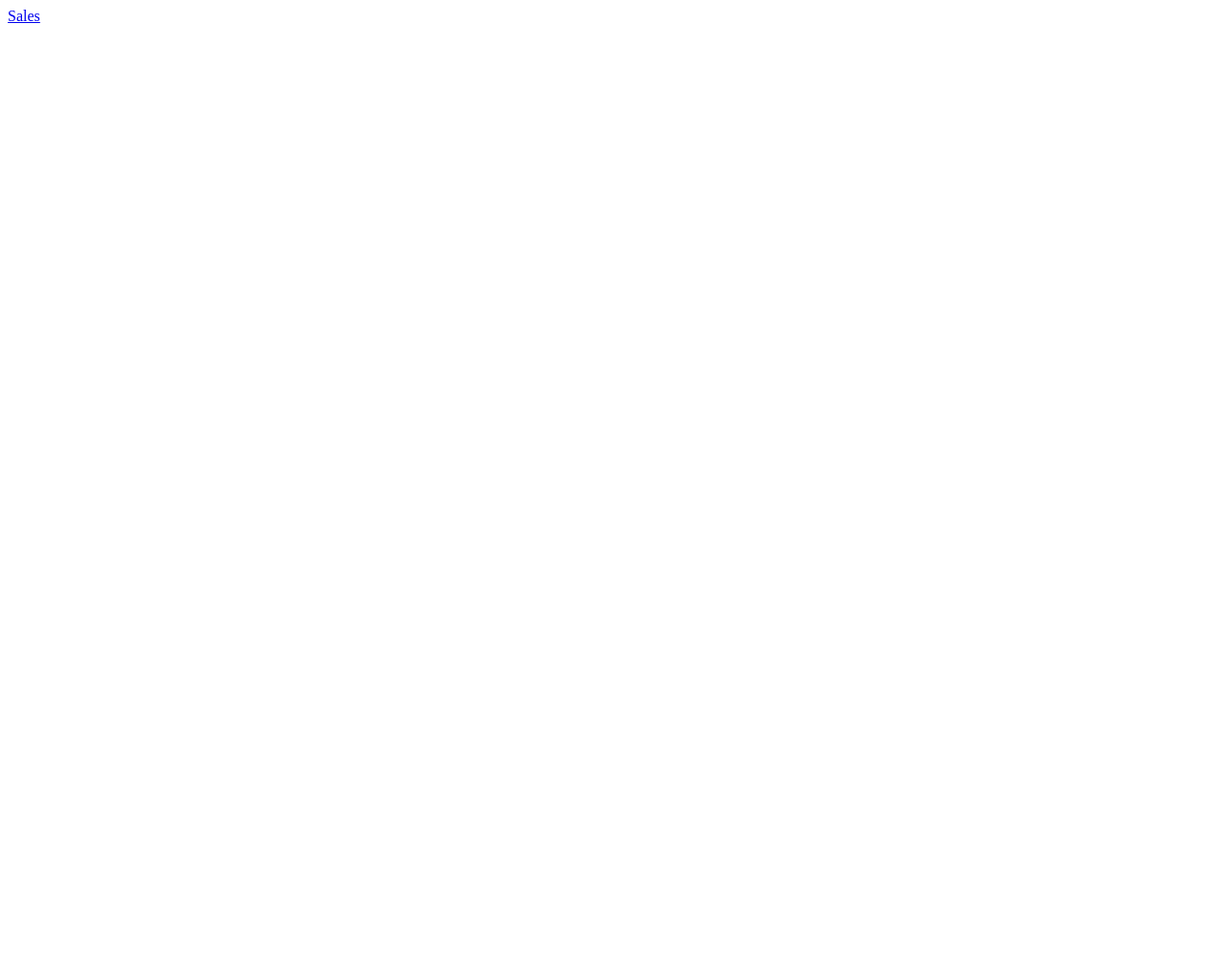
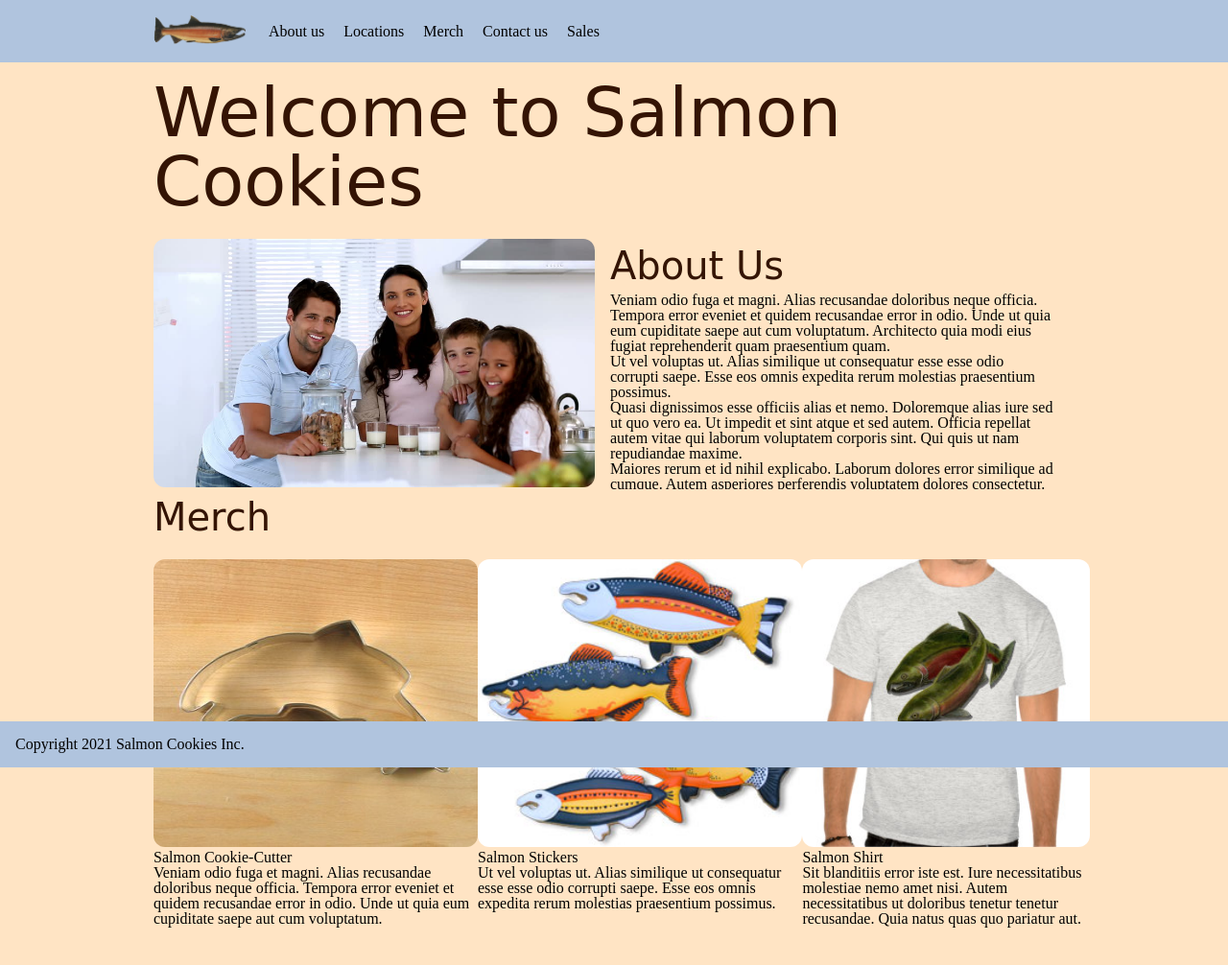
Before and after one commit to AoifeWM/cookie-stand, a plain HTML site: page index.html in a window 1280 px wide. Shown: the whole page at 96% size. Before the commit the page ends 800 px from the top, so only its background shows below. Drawn offline with Linux system fonts and the light colour scheme.

Commit message:
added filler text and images to index.html, added styles to style.css for index.html and sales.html.

```diff
--- a/app/app.js
+++ b/app/app.js
@@ -3,8 +3,6 @@
 let hours;
 let locationsArray;
 let salesCurve;
-
-initSalesPage();
 
 function initSalesPage(){
     initVars();
--- a/index.html
+++ b/index.html
@@ -2,11 +2,100 @@
 <html lang="en">
 <head>
     <meta charset="UTF-8">
-    <meta http-equiv="X-UA-Compatible" content="IE=edge">
-    <meta name="viewport" content="width=device-width, initial-scale=1.0">
-    <title>Document</title>
+    <title>Salmon Cookies - Home</title>
+    <link rel="stylesheet" href="styles/reset.css">
+    <link rel="stylesheet" href="styles/style.css">
 </head>
 <body>
-    <a href="sales.html">Sales</a>
+    <header>
+        <nav>
+            <a href="index.html"><img src="img/salmon.png" alt="Welcome to Salmon Cookies!"></a>
+            <ul>
+                <li><a href="#about">About us</a></li>
+                <li><a href="#locations">Locations</a></li>
+                <li><a href="#merch">Merch</a></li>
+                <li><a href="#contact">Contact us</a></li>
+                <li><a href="sales.html">Sales</a></li>
+            </ul>
+        </nav>
+    </header>
+    <main>
+        <div id="title">
+            <h1>Welcome to Salmon Cookies</h1>
+        </div>
+        <div id="about">
+            <img src="img/family.jpg" alt="The Founders">
+            <article>
+                <h2>About Us</h3>
+                <section>
+                    Veniam odio fuga et magni. Alias recusandae doloribus neque officia. Tempora error eveniet et quidem recusandae error in odio. Unde ut quia eum cupiditate saepe aut cum voluptatum. Architecto quia modi eius fugiat reprehenderit quam praesentium quam. <br>
+                    Ut vel voluptas ut. Alias similique ut consequatur esse esse odio corrupti saepe. Esse eos omnis expedita rerum molestias praesentium possimus. <br>
+                    Quasi dignissimos esse officiis alias et nemo. Doloremque alias iure sed ut quo vero ea. Ut impedit et sint atque et sed autem. Officia repellat autem vitae qui laborum voluptatem corporis sint. Qui quis ut nam repudiandae maxime. <br>
+                    Maiores rerum et id nihil explicabo. Laborum dolores error similique ad cumque. Autem asperiores perferendis voluptatem dolores consectetur. Ut repellendus qui corrupti minima et. Ex voluptatem cupiditate temporibus quia aut eum eius excepturi. At accusamus iste dolor adipisci ipsam commodi repellendus iure. <br>
+
+                </section>
+            </article>
+        </div>
+        <div id="locations">
+            <article>
+                <img src="" alt="">
+                <p></p>
+            </article>
+            <article>
+                <img src="" alt="">
+                <p></p>
+            </article>
+            <article>
+                <img src="" alt="">
+                <p></p>
+            </article>
+            <article>
+                <img src="" alt="">
+                <p></p>
+            </article>
+            <article>
+                <img src="" alt="">
+                <p></p>
+            </article>
+        </div>
+        <div>
+            <h2 id="merchh2">Merch</h2>
+            <div id="merch">
+                <article>
+                    <img src="img/cutter.jpg" alt="Cookie Cutter">
+                    <h4>
+                        Salmon Cookie-Cutter
+                    </h4>
+                    <p>
+                        Veniam odio fuga et magni. Alias recusandae doloribus neque officia. Tempora error eveniet et quidem recusandae error in odio. Unde ut quia eum cupiditate saepe aut cum voluptatum.
+                    </p>
+                </article>
+                <article>
+                    <img src="img/fish.jpg" alt="Salmon Stickers">
+                    <h4>
+                        Salmon Stickers
+                    </h4>
+                    <p>
+                        Ut vel voluptas ut. Alias similique ut consequatur esse esse odio corrupti saepe. Esse eos omnis expedita rerum molestias praesentium possimus.
+                    </p>
+                </article>
+                <article>
+                    <img src="img/shirt.jpg" alt="Salmon Cookies Shirt">
+                    <h4>
+                        Salmon Shirt
+                    </h4>
+                    <p>
+                        Sit blanditiis error iste est. Iure necessitatibus molestiae nemo amet nisi. Autem necessitatibus ut doloribus tenetur tenetur recusandae. Quia natus quas quo pariatur aut.
+                    </p>
+                </article>
+            </div>
+        </div>
+        <div id="contact">
+            <p></p>
+        </div>
+    </main>
+    <footer>
+        <p>Copyright 2021 Salmon Cookies Inc.</p>
+    </footer>
 </body>
 </html>
--- a/styles/style.css
+++ b/styles/style.css
@@ -0,0 +1,162 @@
+* {
+    box-sizing: border-box;
+}
+
+body {
+    background-color: bisque;
+}
+
+#about img {
+    width: 460px;
+}
+
+header {
+    width: 100%;
+    background-color: lightsteelblue;
+    position: sticky;
+    top: 0;
+    z-index: 1;
+}
+
+h2 {
+    padding-top: 0.5rem;
+    font-size: 2.5rem;
+    font-family: 'Lobster', cursive;
+    padding-bottom: 0.5rem;
+    color: rgb(52, 20, 4);
+}
+
+header nav {
+    padding: 1rem 0;
+    display: flex;
+    align-items: center;
+}
+
+main, header nav {
+    margin: 0 auto;
+    width: 960px;
+}
+
+header img{
+    border-radius: 0.5rem;
+    width: 96px;
+}
+
+header ul {
+    margin-left: 1rem;
+}
+
+header ul li {
+    display: inline-block;
+}
+header ul li a {
+    padding: 0.5rem;
+    text-decoration: none;
+    color: black;
+}
+header ul li a:hover {
+    color: green;
+}
+
+main {
+    display: flex;
+    justify-content: space-between;
+    flex-wrap: wrap;
+}
+
+main img {
+    margin-top: 1rem;
+    border-radius: 0.75rem;
+}
+
+#title {
+    width: 960;
+    margin-left: auto;
+    margin-right: auto;
+    padding-top: 1rem;
+}
+
+#title h1{
+    font-size: 4.5rem;
+    font-family: 'Lobster', cursive;
+    padding-bottom: 0.5rem;
+    color: rgb(52, 20, 4);
+}
+
+#merch {
+    display: flex;
+    width: 960px;
+    justify-content: space-between;
+}
+
+#merch article img {
+height: 300px;
+}
+
+#merch article:nth-child(1) img{
+    width: 338px;
+}
+
+#about article {
+    float: right;
+    width: 480px;
+    padding-left: 1rem;
+    margin-top: 1rem;
+    height: 259px;
+    position: relative;
+    z-index: 0;
+}
+
+main article section{
+    overflow: scroll;
+    overflow-x: hidden;
+    height: 79%;
+    font-family: 'Times New Roman', Times, serif;
+
+}
+
+main article a{
+    display: inline-block;
+    width: auto;
+    padding: 5px;
+    background-color: rgb(131, 238, 170);
+    font-size: 1.3rem;
+    border-radius: 10px;
+    margin-top: 5px;
+    font-weight: bold;
+    text-decoration: none;
+    color: rgb(229, 96, 96);
+    position: absolute;
+    bottom: 0px;
+    /* border: 5px outset red; */
+}
+
+main article a:hover {
+    background-color: rgb(124, 220, 159);
+    color: rgb(142, 59, 59);
+    /* border: 5px inset red; */
+
+}
+
+footer {
+    height: auto;
+    background-color: lightsteelblue;
+    position: sticky;
+    bottom: 0;
+    margin-top: 1rem;
+}
+footer p {
+    margin-left: 1rem;
+    padding-top: 1rem;
+    padding-bottom: 1rem;
+
+}
+
+table, tr, th, td {
+    border: 5px black solid;
+    padding: 3px;
+}
+
+#merchh2 {
+    display: block;
+}
```
Also changed, not shown: sales.html (+19 -2 lines), img/chinook.jpg (added), img/cutter.jpg (added), img/family.jpg (added), img/fish.jpg (added), img/frosted-cookie.jpg (added), img/salmon.png (added), img/shirt.jpg (added).
